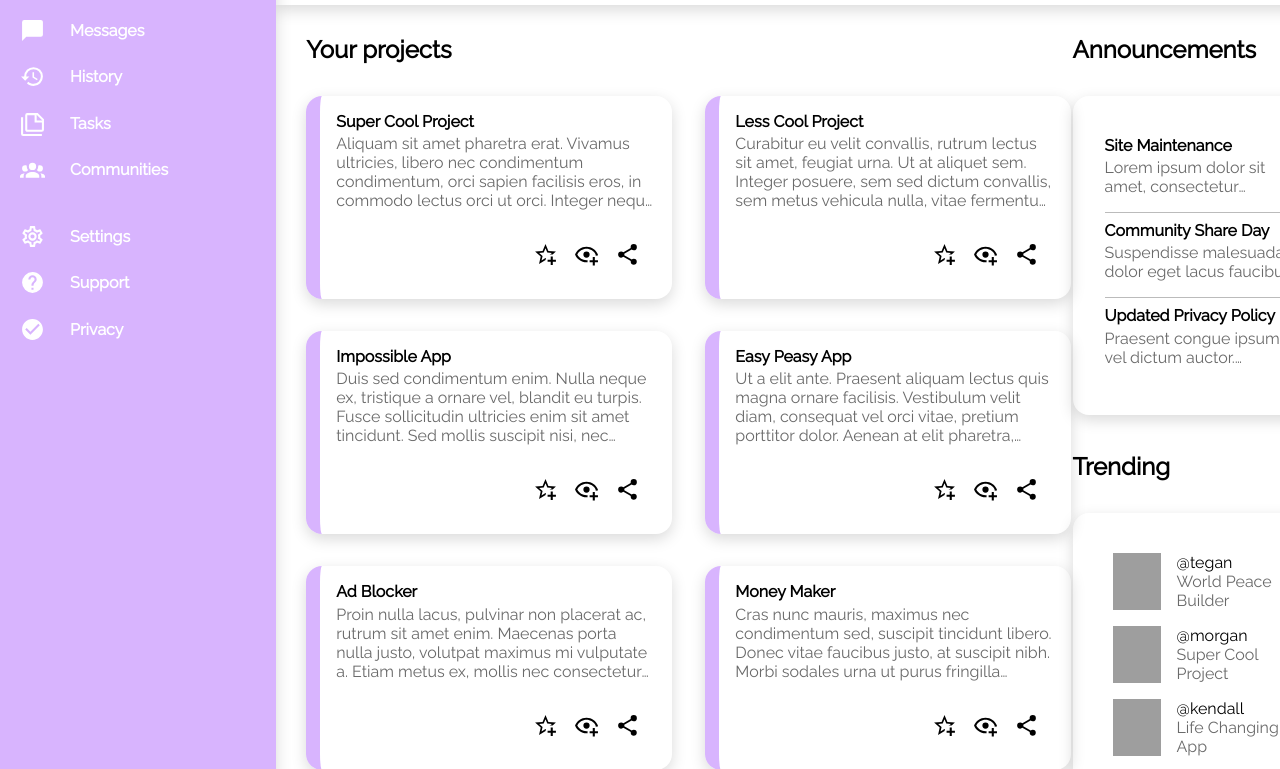
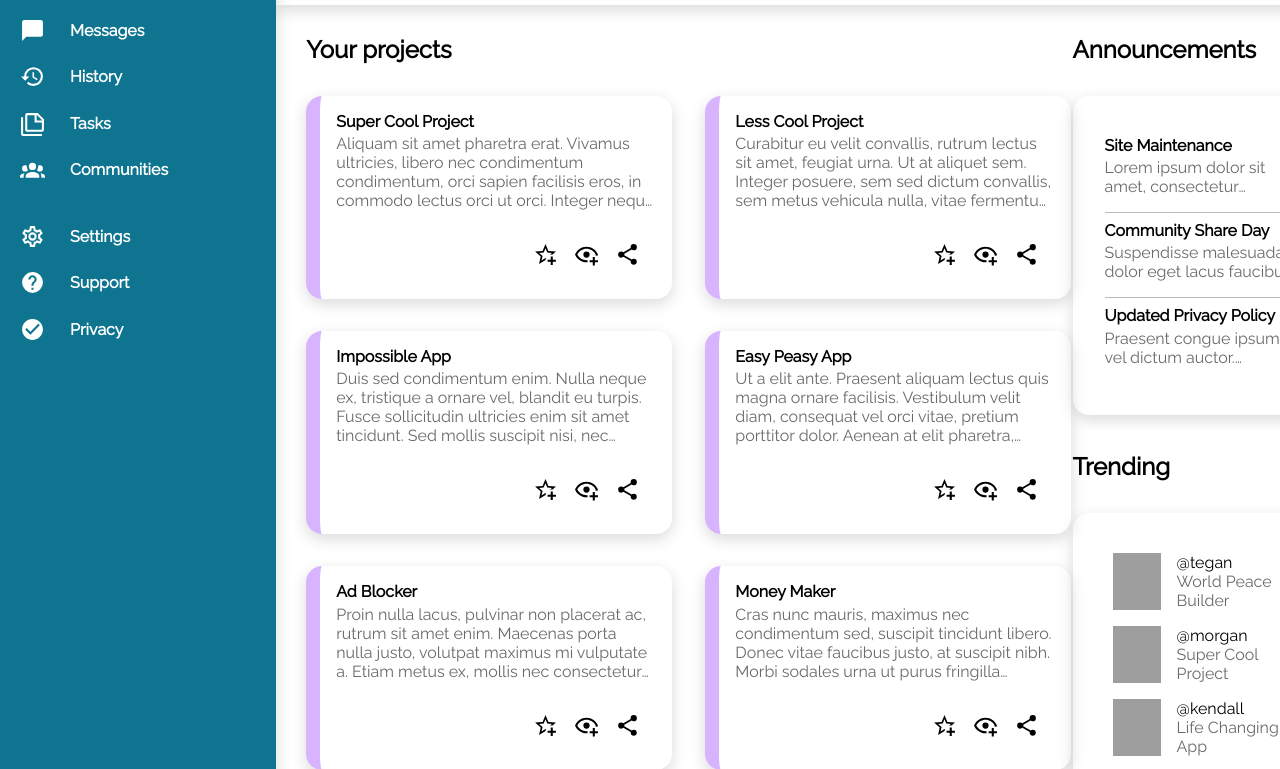
Before and after one commit to raymart-evangelista/admin_dashboard, a plain HTML site: page index.html in a window 1280 px wide. Shown: the part 200-969 px from the top of the page. Drawn offline with Linux system fonts and the light colour scheme; grey boxes are pictures that could not be loaded.

Commit message:
change nav color

```diff
--- a/style.css
+++ b/style.css
@@ -48,7 +48,7 @@ button {
 
 .main-nav-container {
   /* border: 5px solid rgb(0, 166, 255); */
-  background-color: #d8b4fe;
+  background-color: #0e7490;
   grid-row: 1 / 3;
   display: grid;
   grid-template-rows: 1fr 4fr 5fr;
```
Also changed, not shown: index.html (+1 -1 lines).
